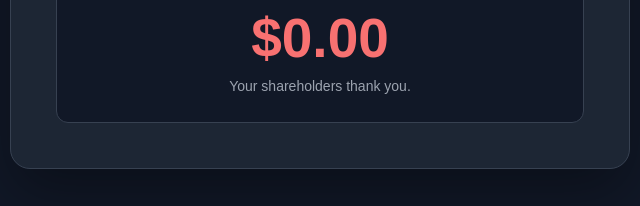
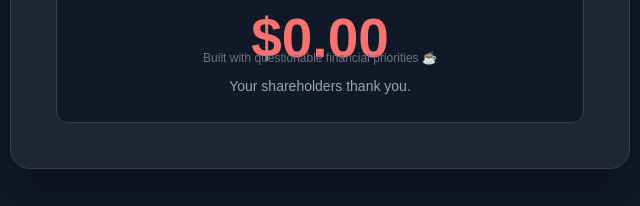
Before and after one commit to ananyanarayanan-lab/corporate-meeting-calculator, a plain HTML site: page index.html in a window 1280 px wide. Shown: the part 715-921 px from the top of the page, 320-960 px from the left. Drawn offline with Linux system fonts and the light colour scheme.

Commit message:
Add footer

```diff
--- a/index.html
+++ b/index.html
@@ -45,7 +45,11 @@
 
     </main>
 
-    <script src="script.js"></script>
+<footer>
+    Built with questionable financial priorities ☕️
+</footer>
+
+<script src="script.js"></script>
 
 </body>
 
--- a/style.css
+++ b/style.css
@@ -141,3 +141,11 @@ button:hover {
     color: #9ca3af;
     font-size: 14px;
 }
+
+footer {
+    position: fixed;
+    bottom: 20px;
+
+    color: #6b7280;
+    font-size: 12px;
+}
```
